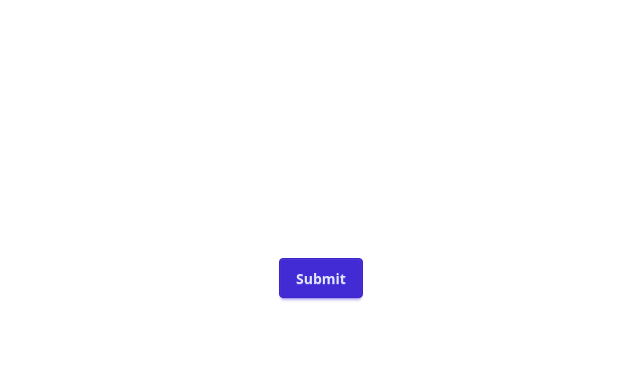
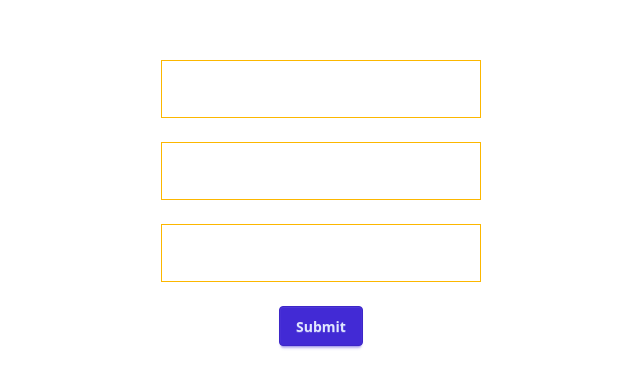
Before and after one commit to Shaqibul-Neil/react-form-custom-hook-context-api, a React (Vite) app: page / in a window 1280 px wide. Shown: the part 209-596 px from the top of the page, without its empty margins (319-959 px from the left). Built offline with nearby package versions, Linux system fonts and the light colour scheme.

Commit message:
Create Product form and collect product data

```diff
--- a/src/App.jsx
+++ b/src/App.jsx
@@ -6,6 +6,7 @@
 import FormRef from "./components/Form/FormRef";
 import HookForm from "./components/Form/HookForm";
 import UncontrolledField from "./components/Form/UncontrolledField";
+import ProductManagement from "./components/ProductManagement/ProductManagement";
 
 function App() {
   return (
@@ -27,8 +28,11 @@
     // <div>
     //   <FormRef />
     // </div>
+    // <div>
+    //   <CustomHookForm />
+    // </div>
     <div>
-      <CustomHookForm />
+      <ProductManagement />
     </div>
   );
 }
--- a/src/components/Form/Form.jsx
+++ b/src/components/Form/Form.jsx
@@ -38,4 +38,5 @@
   const [formData, setFomData] = useState({
           name: '', password: ''})
 5. uncontrolled using useRef use when we don't want the value dynamically and we want only after submit
+6. create custom hooks
 */
--- /dev/null
+++ b/src/components/ProductManagement/ProductForm.jsx
@@ -0,0 +1,50 @@
+const ProductForm = () => {
+  const handleProductSubmit = (e) => {
+    e.preventDefault();
+    const productName = e.target.name.value;
+    const productPrice = e.target.price.value;
+    const productQuantity = e.target.quantity.value;
+
+    const newProduct = {
+      productName,
+      productPrice,
+      productQuantity,
+    };
+    console.log(newProduct);
+  };
+
+  return (
+    <>
+      <h2>Add a Product</h2>
+      <form onSubmit={handleProductSubmit}>
+        <input
+          type="text"
+          className="border border-warning p-4 w-80"
+          name="name"
+          placeholder="product name"
+        />
+        <br />
+        <br />
+        <input
+          type="text"
+          className="border border-warning p-4 w-80"
+          name="price"
+          placeholder="product price"
+        />
+        <br />
+        <br />
+        <input
+          type="text"
+          className="border border-warning p-4 w-80"
+          name="quantity"
+          placeholder="product quantity"
+        />
+        <br />
+        <br />
+        <input type="submit" className="btn btn-primary" value="Submit" />
+      </form>
+    </>
+  );
+};
+
+export default ProductForm;
--- /dev/null
+++ b/src/components/ProductManagement/ProductManagement.jsx
@@ -0,0 +1,13 @@
+import ProductForm from "./ProductForm";
+import ProductTable from "./ProductTable";
+
+const ProductManagement = () => {
+  return (
+    <div>
+      <ProductForm />
+      <ProductTable />
+    </div>
+  );
+};
+
+export default ProductManagement;
--- /dev/null
+++ b/src/components/ProductManagement/ProductTable.jsx
@@ -0,0 +1,5 @@
+const ProductTable = () => {
+  return <div></div>;
+};
+
+export default ProductTable;
```
